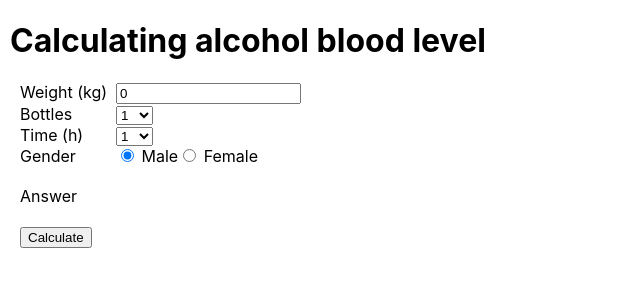
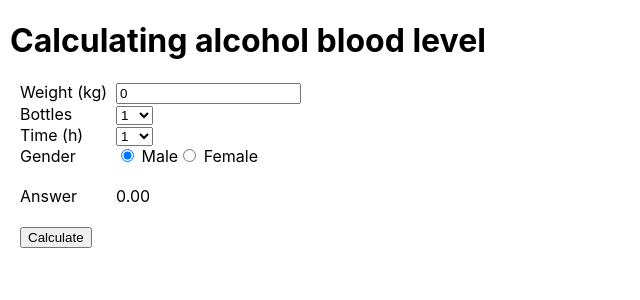
Before and after one commit to AapoStone/alkometri.aapokiviniemi, a React (Create React App) app: page / in a window 1280 px wide. Shown: the top 300 px of the page, without its empty margins (0-640 px from the left). Built offline with nearby package versions, Linux system fonts and the light colour scheme.

Commit message:
Laskukaava

```diff
--- a/src/App.js
+++ b/src/App.js
@@ -10,9 +10,29 @@ const [gender,setGender] = useState(0);
 const [answer,setAnswer] = useState(0);
 
 
+  function calculate(e){
+  e.preventDefault();
+
+  let litres = bottles * 0.33;
+  let grams =  litres * 8 * 4.5;
+  let burning = weight / 10;
+  let gramsLeft = grams - (burning * time);
+  let answer = 0;
+
+  if (gender === 'male') {
+    answer = grams / (weight * 0.7);
+  }
+  else {
+    answer = grams / (weight * 0.6);
+  }
+  setAnswer(answer);
+
+
+  }
+
 
   return (
-    <from>
+    <form onSubmit={calculate}>
     <h1>Calculating alcohol blood level</h1>
 
     <div>
@@ -89,12 +109,12 @@ const [answer,setAnswer] = useState(0);
     </div>
     <div className='answer'>
       <label>Answer</label>
-      <output> </output>
+      <output>{answer.toFixed(2)} </output>
     </div>
     <div className='button'>
     <button>Calculate</button>
     </div>
-    </from>
+    </form>
 
 
 
```
